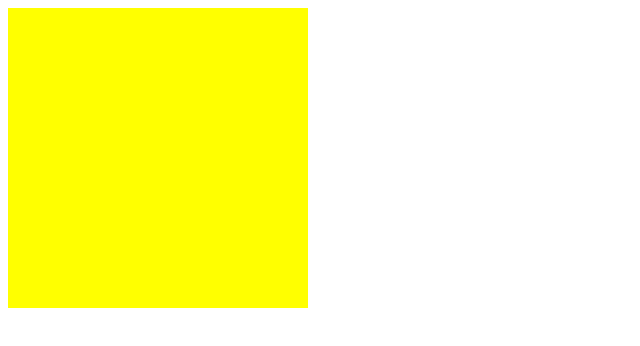
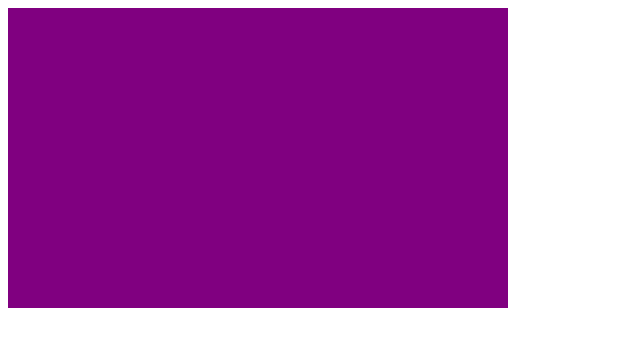
Before and after one commit to tylim88/styled-break, a React app: page / in a window 1280 px wide. Shown: the top 346 px of the page, without its empty margins (0-640 px from the left). Built offline with nearby package versions, Linux system fonts and the light colour scheme; the HTML template or start-up script is replaced by a standard one.

Commit message:
simplify logic and update example

```diff
--- a/src/components/styled-break/index.jsx
+++ b/src/components/styled-break/index.jsx
@@ -10,17 +10,11 @@ const mediaParser = (
 	const getMaxWidth = targetPointValue => {
 		const values = Object.values(sortedBreakpoints)
 		const result = values[values.indexOf(targetPointValue) + 1]
-		if (result) {
-			return result - 0.02 + 'px'
-		} else {
-			return 999999 + 'px'
-		}
+		return result ? result - 0.02 : 999999
 	}
 
-	const maxWidth = getMaxWidth(targetPointValue)
-
 	const minMedia = `@media (min-width: ${targetPointValue}px)`
-	const maxMedia = maxWidth ? `@media (max-width: ${maxWidth})` : ''
+	const maxMedia = `@media (max-width: ${getMaxWidth(targetPointValue)}px)`
 	switch (direction) {
 		case '':
 			return minMedia
@@ -31,11 +25,9 @@ const mediaParser = (
 		default: {
 			const targetPointValue2 = sortedBreakpoints[direction]
 			if (targetPointValue2) {
-				const maxWidth2 = getMaxWidth(targetPointValue2)
-				const maxQuery = maxWidth2
-					? `and (max-width: ${getMaxWidth(targetPointValue2)})`
-					: ''
-				return `${minMedia} ${maxQuery}`
+				return `${minMedia} and (max-width: ${getMaxWidth(
+					targetPointValue2
+				)}px)`
 			} else {
 				return minMedia
 			}
--- a/src/index.jsx
+++ b/src/index.jsx
@@ -1,10 +1,12 @@
 import React from 'react'
 import { render } from 'react-dom'
 import { responsiveStyledGenerator } from './components/styled-break'
+import { css } from 'styled-components'
 
 const config = {
 	breakpoints: {
 		xs: 0,
+		sx: 501,
 		sm: 576,
 		md: 768,
 		lg: 992,
@@ -20,18 +22,21 @@ const DivStyled = styledHOC('div')()
 const Demo = () => {
 	return (
 		<DivStyled
+			maxWidth='500'
 			styledCss={{
-				sm_m: `width:100px;
+				xs_m: `width:100px;
 				height:100px;
 				background-color:blue;`,
-				md_lg: `
+				sm_md: `
 				width:200px;
 				height:200px;
 				background-color:red;`,
-				xl: `
-				width:300px;
+				xl: css`
+					${props =>
+						`width:${props.maxWidth}px;
 				height:300px;
-				background-color:yellow;`,
+				background-color:purple;`}
+				`,
 			}}
 		/>
 	)
```
